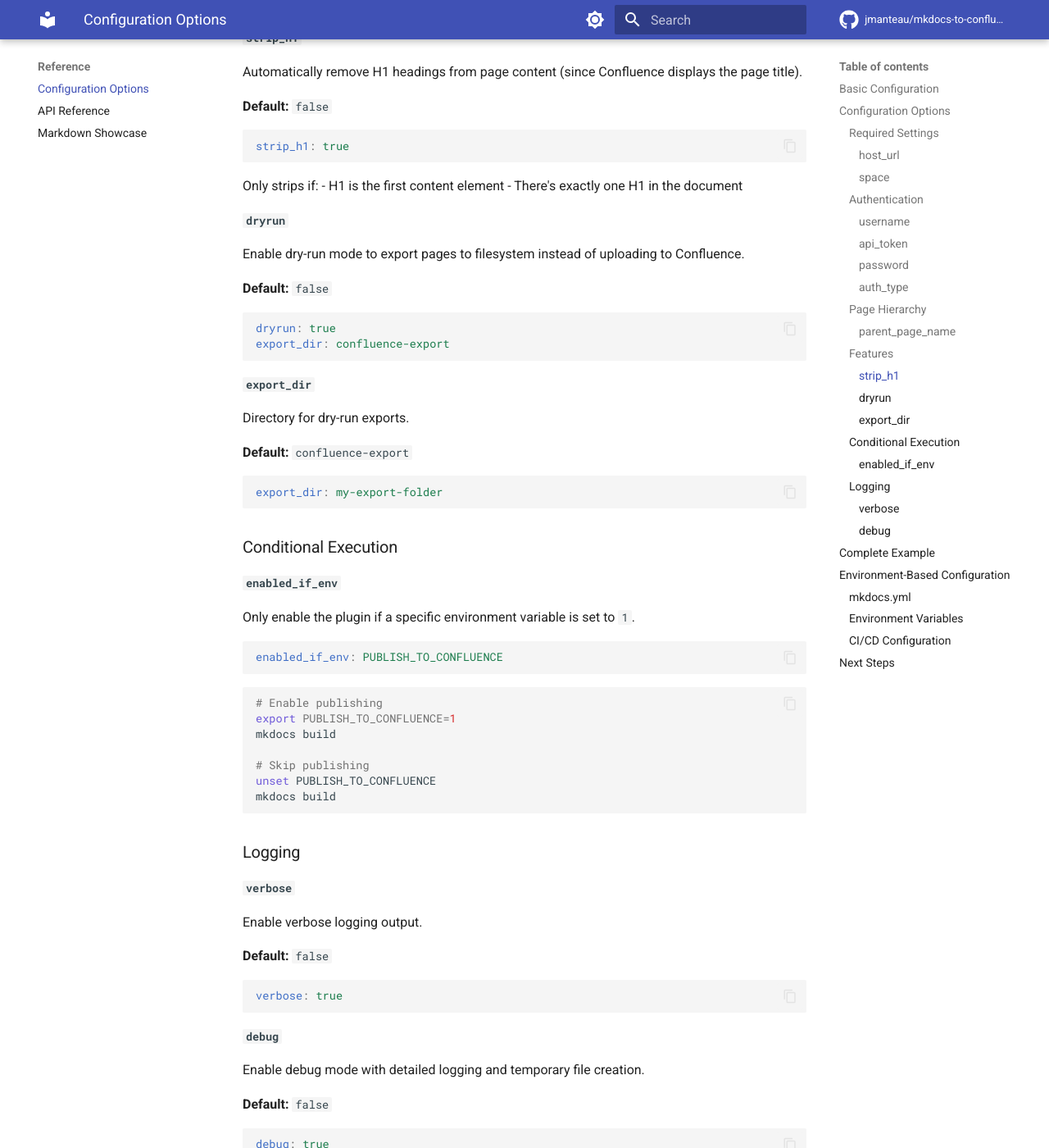
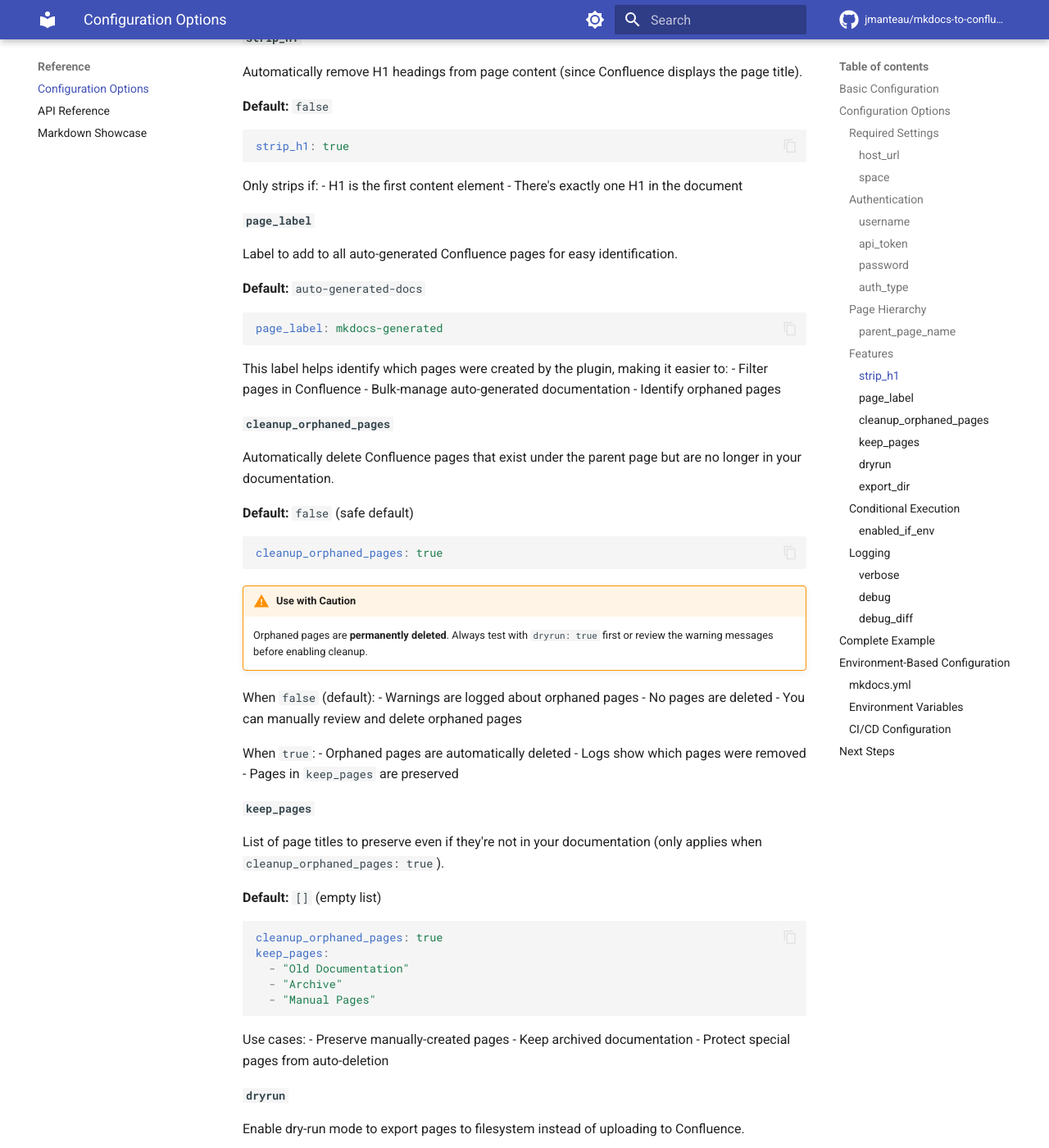
Before and after one commit to jmanteau/mkdocs-to-confluence, an MkDocs documentation site: the page built from docs/reference/configuration.md, in a window 1280 px wide and 1400 px high, scrolled down 2083 px. Shown: the whole window at 82% size. Built offline with MkDocs 1.6.1 and Material for MkDocs 9.7.7, drawn with Linux system fonts in a browser that asks for light colours; comment, search, counter and statistics services are not loaded; the version menu is left out; some of the changed text lies outside the part shown.

````diff
--- a/docs/reference/configuration.md
+++ b/docs/reference/configuration.md
@@ -107,6 +107,63 @@ Only strips if:
 - H1 is the first content element
 - There's exactly one H1 in the document
 
+#### `page_label`
+
+Label to add to all auto-generated Confluence pages for easy identification.
+
+**Default:** `auto-generated-docs`
+
+```yaml
+page_label: mkdocs-generated
+```
+
+This label helps identify which pages were created by the plugin, making it easier to:
+- Filter pages in Confluence
+- Bulk-manage auto-generated documentation
+- Identify orphaned pages
+
+#### `cleanup_orphaned_pages`
+
+Automatically delete Confluence pages that exist under the parent page but are no longer in your documentation.
+
+**Default:** `false` (safe default)
+
+```yaml
+cleanup_orphaned_pages: true
+```
+
+!!! warning "Use with Caution"
+    Orphaned pages are **permanently deleted**. Always test with `dryrun: true` first or review the warning messages before enabling cleanup.
+
+When `false` (default):
+- Warnings are logged about orphaned pages
+- No pages are deleted
+- You can manually review and delete orphaned pages
+
+When `true`:
+- Orphaned pages are automatically deleted
+- Logs show which pages were removed
+- Pages in `keep_pages` are preserved
+
+#### `keep_pages`
+
+List of page titles to preserve even if they're not in your documentation (only applies when `cleanup_orphaned_pages: true`).
+
+**Default:** `[]` (empty list)
+
+```yaml
+cleanup_orphaned_pages: true
+keep_pages:
+  - "Old Documentation"
+  - "Archive"
+  - "Manual Pages"
+```
+
+Use cases:
+- Preserve manually-created pages
+- Keep archived documentation
+- Protect special pages from auto-deletion
+
 #### `dryrun`
 
 Enable dry-run mode to export pages to filesystem instead of uploading to Confluence.
@@ -171,9 +228,28 @@ debug: true
 ```
 
 When enabled:
-- Writes comparison files to `/tmp/confluence-debug/`
-- Logs content changes and API responses
-- Saves intermediate HTML files
+- Logs detailed API responses and operations
+- Saves intermediate HTML files to `/tmp/mkdocs-to-confluence-debug/`
+- Shows parent hierarchy resolution details
+
+#### `debug_diff`
+
+Enable verbose content diff debugging for page updates.
+
+**Default:** `false`
+
+```yaml
+debug_diff: true
+```
+
+When enabled:
+- Writes current and new content to `/tmp/confluence-debug/` for comparison
+- Logs character counts and diff commands
+- Shows whether content has changed or not
+- Helpful for debugging why pages are/aren't being updated
+
+!!! tip "Performance Impact"
+    Keep `debug_diff` disabled in production as it writes many temporary files to disk. Enable it only when troubleshooting content update issues.
 
 ## Complete Example
 
@@ -195,6 +271,11 @@ plugins:
 
       # Features
       strip_h1: true
+      page_label: auto-generated-docs
+      cleanup_orphaned_pages: false  # Set to true to auto-delete orphaned pages
+      keep_pages:  # Pages to preserve when cleanup is enabled
+        - "Archive"
+        - "Manual Documentation"
 
       # Testing
       dryrun: false
@@ -203,6 +284,7 @@ plugins:
       # Logging
       verbose: false
       debug: false
+      debug_diff: false  # Enable for verbose content comparison debugging
 
       # Conditional
       enabled_if_env: PUBLISH_DOCS
--- a/mkdocs.yml
+++ b/mkdocs.yml
@@ -109,8 +109,12 @@ plugins:
       host_url: https://jmanteau.atlassian.net/wiki/rest/api/content
       space: ~5af14c63babc232defd9afad
       parent_page_name: Mkdocs-to-Confluence
+      page_label: auto-generated-docs
+      cleanup_orphaned_pages: false # Set to true to auto-delete orphaned pages
       username: !ENV JIRA_USERNAME
       api_token: !ENV CONFLUENCE_API_TOKEN
+      debug: true
+      debug_diff: false
 
 nav:
   - Home: index.md
@@ -121,6 +125,7 @@ nav:
   - How-To Guides:
       - Basic Usage: user-guide/basic-usage.md
       - Advanced Features: user-guide/advanced-features.md
+      - Managing Orphaned Pages: user-guide/managing-orphaned-pages.md
       - Dry Run Mode: user-guide/dry-run.md
       - GitHub Pages Deployment: user-guide/github-pages-deployment.md
       - Troubleshooting: troubleshooting.md
--- a/pyproject.toml
+++ b/pyproject.toml
@@ -5,7 +5,7 @@ build-backend = "hatchling.build"
 [project]
 name = "mkdocs-to-confluence"
 version = "0.5.0"
-description = "MkDocs plugin for converting and uploading Markdown pages to Confluence (via REST API)"
+description = "MkDocs plugin for converting and uploading Markdown pages to Confluence with automatic synchronization (via REST API)"
 readme = "README.md"
 requires-python = ">=3.8"
 authors = [{ name = "Julien Manteau", email = "jmanteau@gmail.com" }]
@@ -14,6 +14,8 @@ keywords = [
   "markdown",
   "confluence",
   "documentation",
+  "sync",
+  "synchronization",
   "rest",
   "python",
 ]
````
Also changed, not shown: README.md (+24 -1 lines), docs/getting-started/quick-start.md (+1 -0 lines), docs/index.md (+3 -0 lines), docs/troubleshooting.md (+6 -7 lines), docs/user-guide/advanced-features.md (+1 -0 lines), docs/user-guide/managing-orphaned-pages.md (added, +359 -0 lines), 2 other files.
